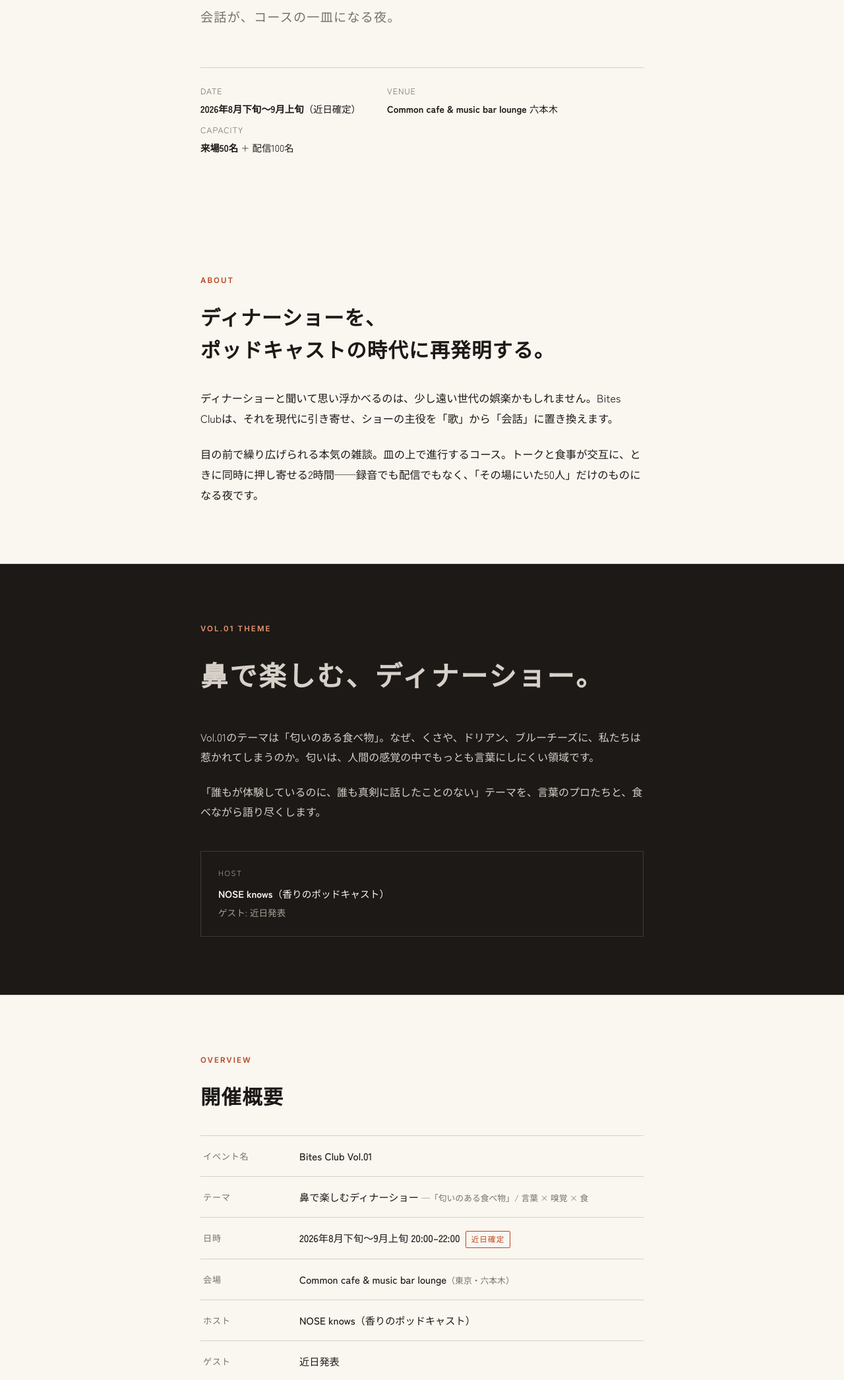
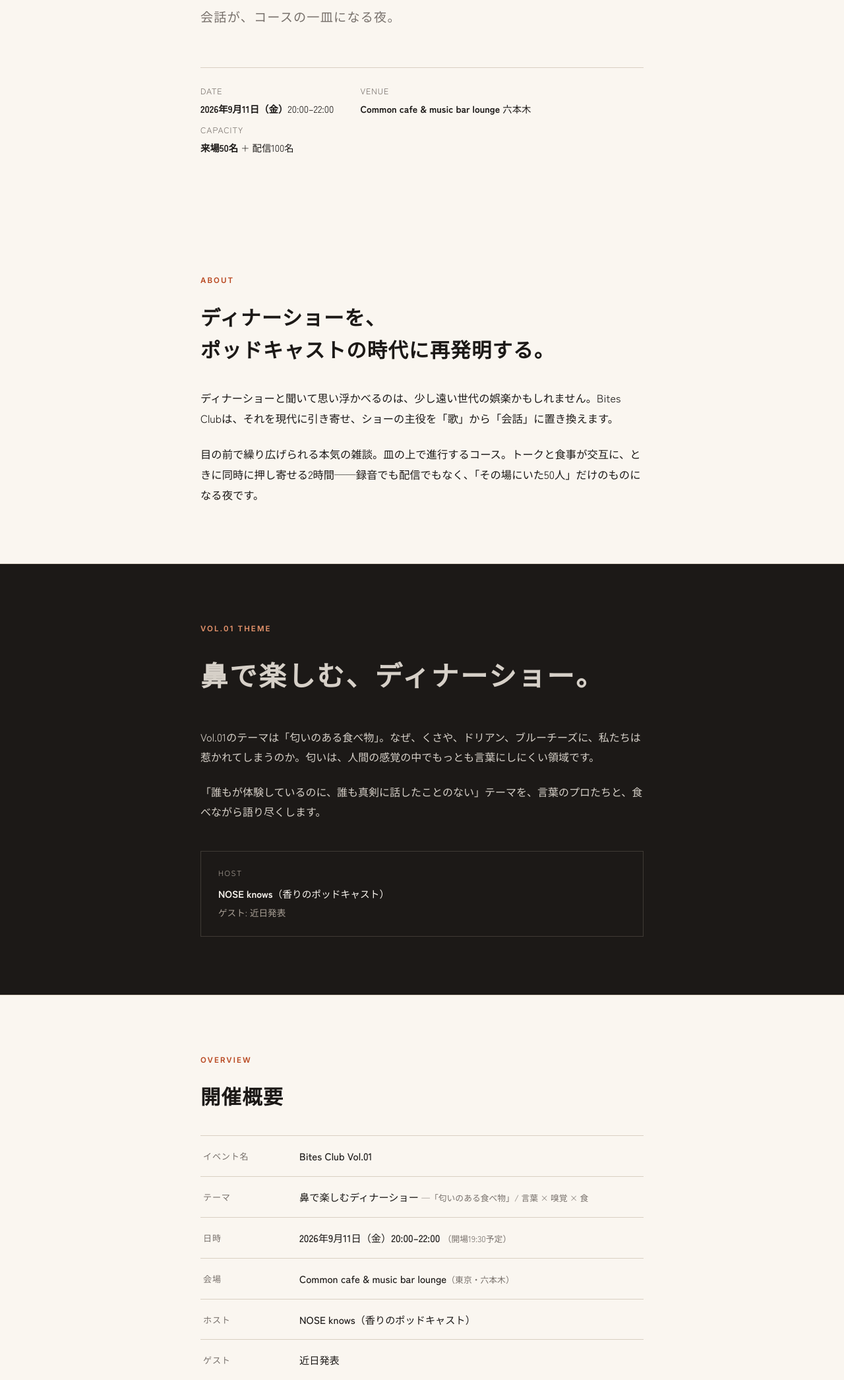
Before and after one commit to nastynaoya/bitesclub-lp, a plain HTML site: page index.html in a window 1280 px wide. Shown: the part 440-2532 px from the top of the page at 66% size. Drawn offline with Linux system fonts and the light colour scheme; a web font is replaced by a local one.

Commit message:
Set event date to 2026-09-11 (Fri)
Co-Authored-By: Claude Fable 5 <noreply@anthropic.com>
Claude-Session: https://claude.ai/code/session_01SPNckcpj4jcKLvi9xguQSj

```diff
--- a/index.html
+++ b/index.html
@@ -294,7 +294,7 @@ footer a { color: var(--muted); }
     <h1>食べながら聴いて、<br>聴きながら食べる。</h1>
     <p class="sub">会話が、コースの一皿になる夜。</p>
     <div class="meta">
-      <div><span class="label">DATE</span><strong>2026年8月下旬〜9月上旬</strong>（近日確定）</div>
+      <div><span class="label">DATE</span><strong>2026年9月11日（金）</strong>20:00–22:00</div>
       <div><span class="label">VENUE</span><strong>Common cafe &amp; music bar lounge</strong> 六本木</div>
       <div><span class="label">CAPACITY</span><strong>来場50名</strong> + 配信100名</div>
     </div>
@@ -333,7 +333,7 @@ footer a { color: var(--muted); }
     <dl class="overview">
       <div><dt>イベント名</dt><dd>Bites Club Vol.01</dd></div>
       <div><dt>テーマ</dt><dd>鼻で楽しむディナーショー <span class="note">—「匂いのある食べ物」/ 言葉 × 嗅覚 × 食</span></dd></div>
-      <div><dt>日時</dt><dd>2026年8月下旬〜9月上旬 20:00–22:00<span class="tba">近日確定</span></dd></div>
+      <div><dt>日時</dt><dd>2026年9月11日（金）20:00–22:00 <span class="note">（開場19:30予定）</span></dd></div>
       <div><dt>会場</dt><dd>Common cafe &amp; music bar lounge<span class="note">（東京・六本木）</span></dd></div>
       <div><dt>ホスト</dt><dd>NOSE knows（香りのポッドキャスト）</dd></div>
       <div><dt>ゲスト</dt><dd>近日発表</dd></div>
```
